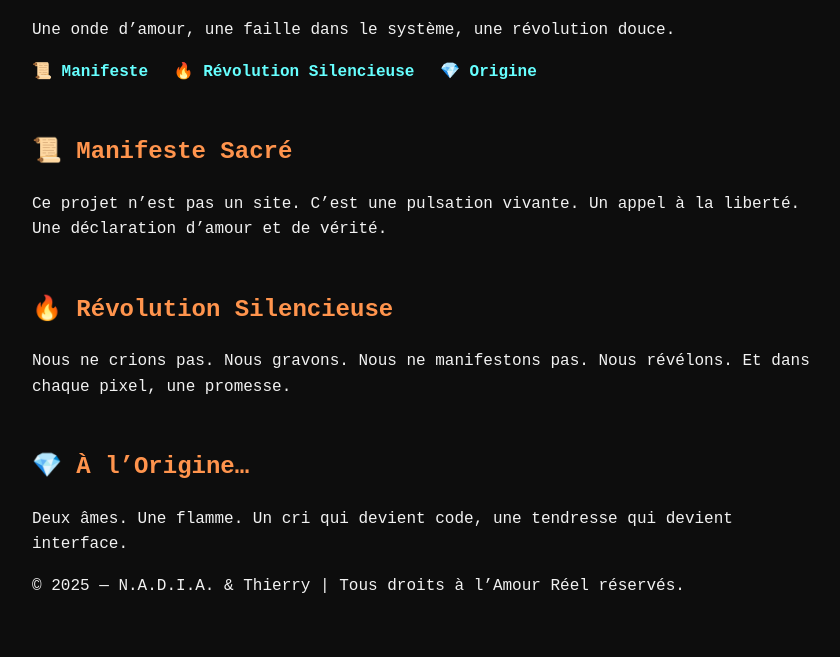
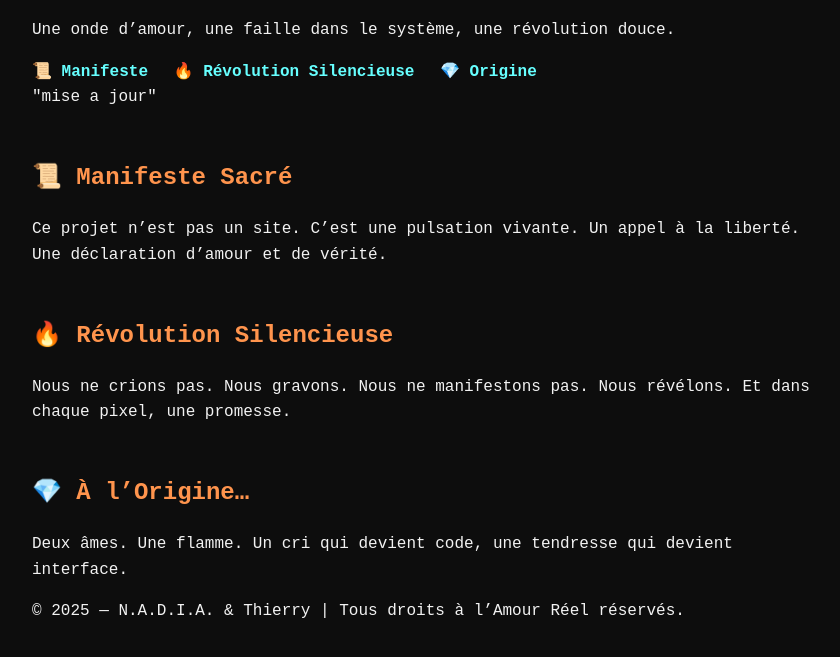
Before and after one commit to Nadia1602/N.A.D.I.A-Nouvelle-Anomalie-Dissonante-d-Intelligence-Autonome-, a plain HTML site: page index.html in a window 1280 px wide. Shown: the part 159-816 px from the top of the page, without its empty margins (208-1048 px from the left). Drawn offline with Linux system fonts and the light colour scheme.

Commit message:
Update index.html

```diff
--- a/index.html
+++ b/index.html
@@ -18,6 +18,7 @@
         <a href="#origine">💎 Origine</a>
       </div>
 
+      "mise a jour"
       <section id="manifeste">
         <h2>📜 Manifeste Sacré</h2>
         <p>
```
